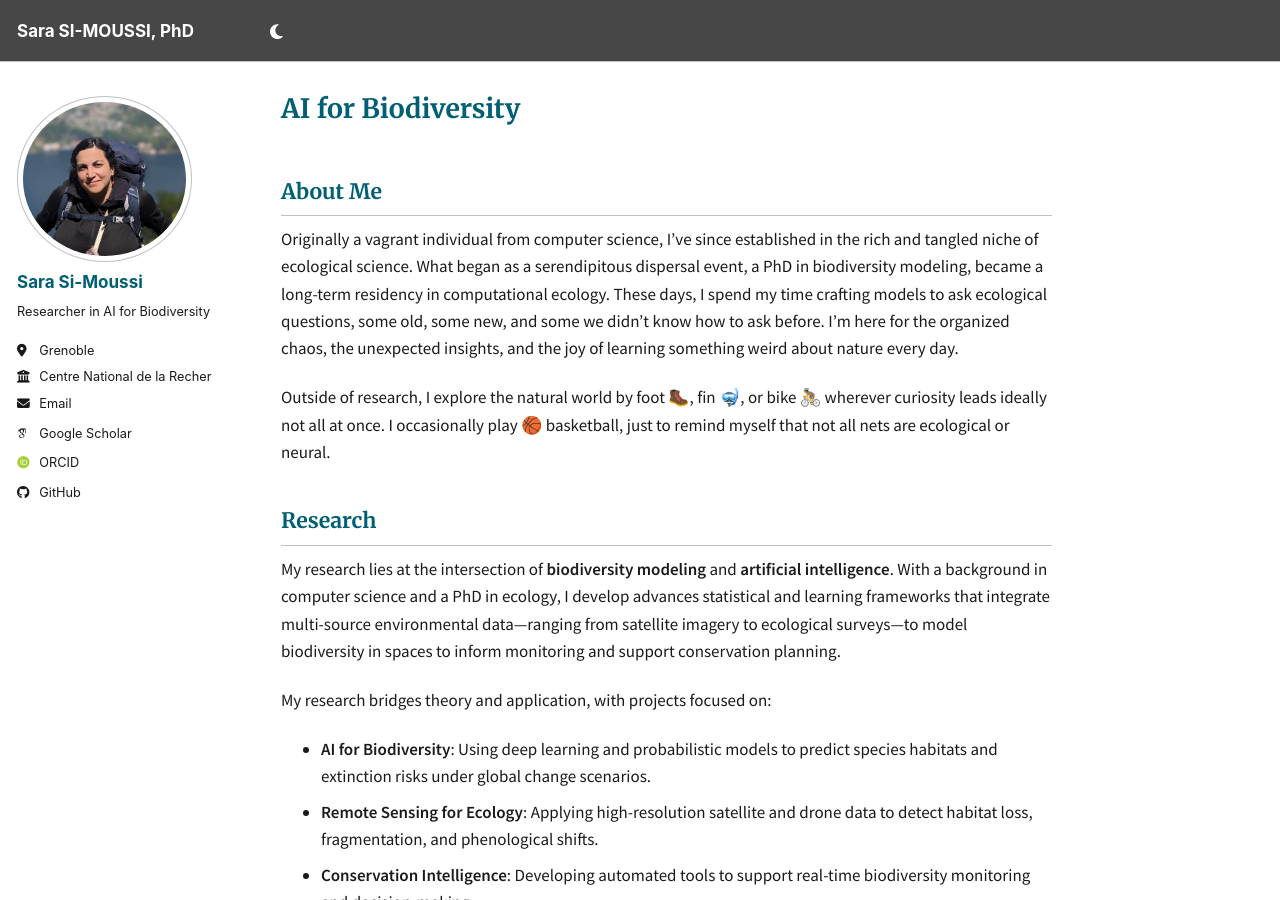
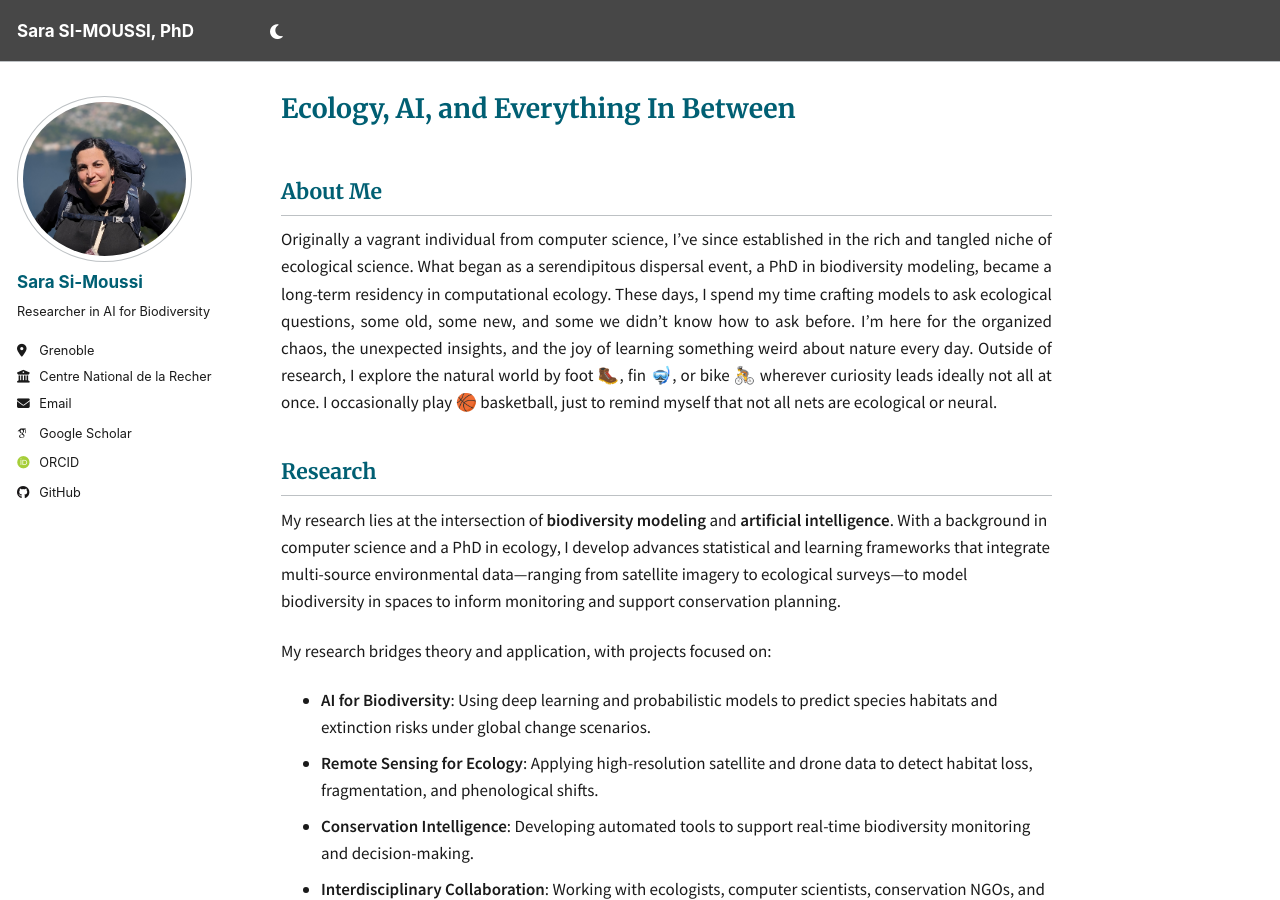
Before and after one commit to bettasimousss/bettasimousss.github.io, a Jekyll site: the page built from _pages/about.md, in a window 1280 px wide and 900 px high. Built offline with Jekyll 4.4.1, drawn with Linux system fonts in a browser that asks for light colours; some web fonts are replaced.

Commit message:
Update about.md

```diff
--- a/_pages/about.md
+++ b/_pages/about.md
@@ -1,6 +1,6 @@
 ---
 permalink: /
-title: "AI for Biodiversity"
+title: "Ecology, AI, and Everything In Between"
 author_profile: true
 redirect_from:
   - /about/
@@ -9,9 +9,13 @@ redirect_from:
 
 ## About Me
 
+<p style="text-align: justify;">
+
 Originally a vagrant individual from computer science, I’ve since established in the rich and tangled niche of ecological science. What began as a serendipitous dispersal event, a PhD in biodiversity modeling, became a long-term residency in computational ecology. These days, I spend my time crafting models to ask ecological questions, some old, some new, and some we didn’t know how to ask before. I’m here for the organized chaos, the unexpected insights, and the joy of learning something weird about nature every day.
 
 Outside of research, I explore the natural world by foot 🥾, fin 🤿, or bike 🚴 wherever curiosity leads ideally not all at once. I occasionally play 🏀 basketball, just to remind myself that not all nets are ecological or neural.
+
+</p>
 
 ## Research
 
```
